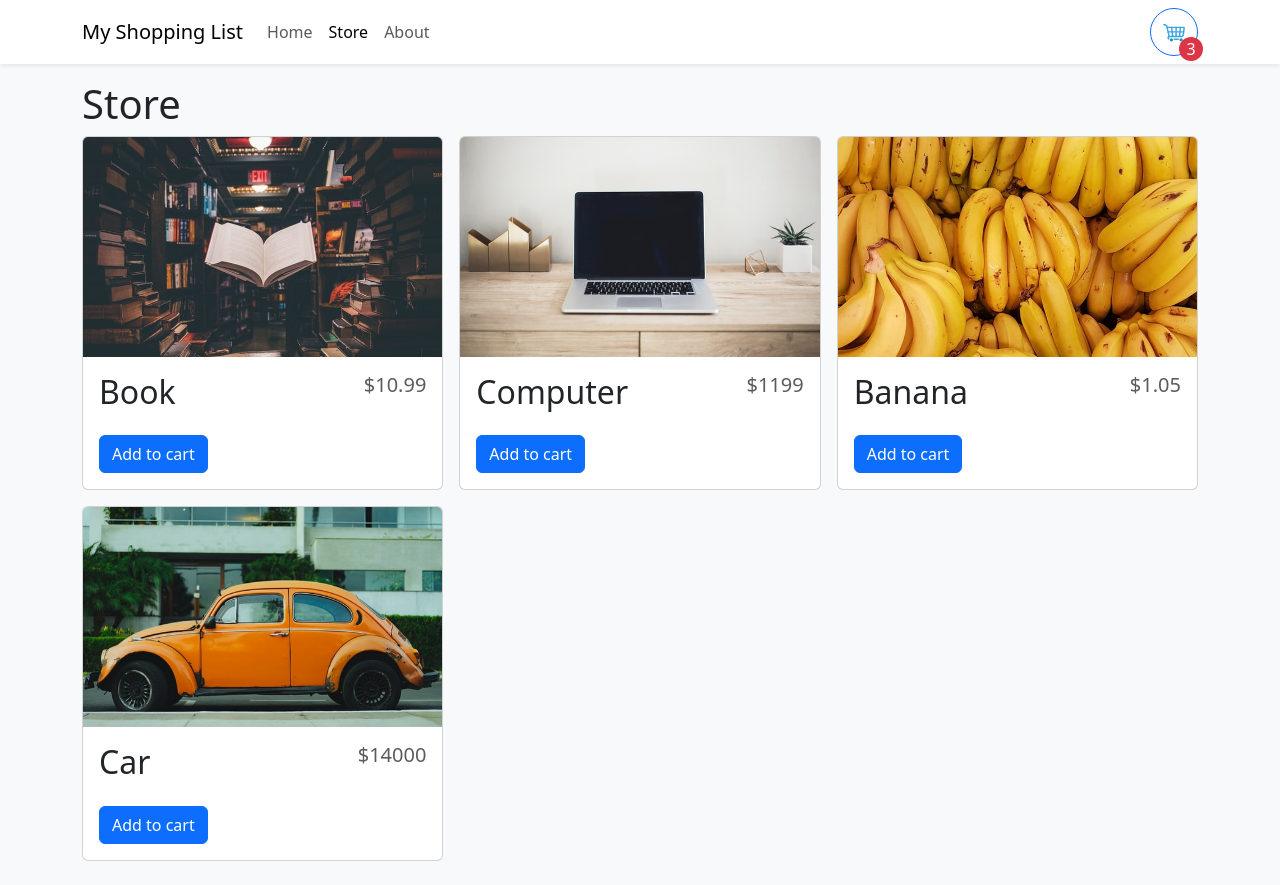
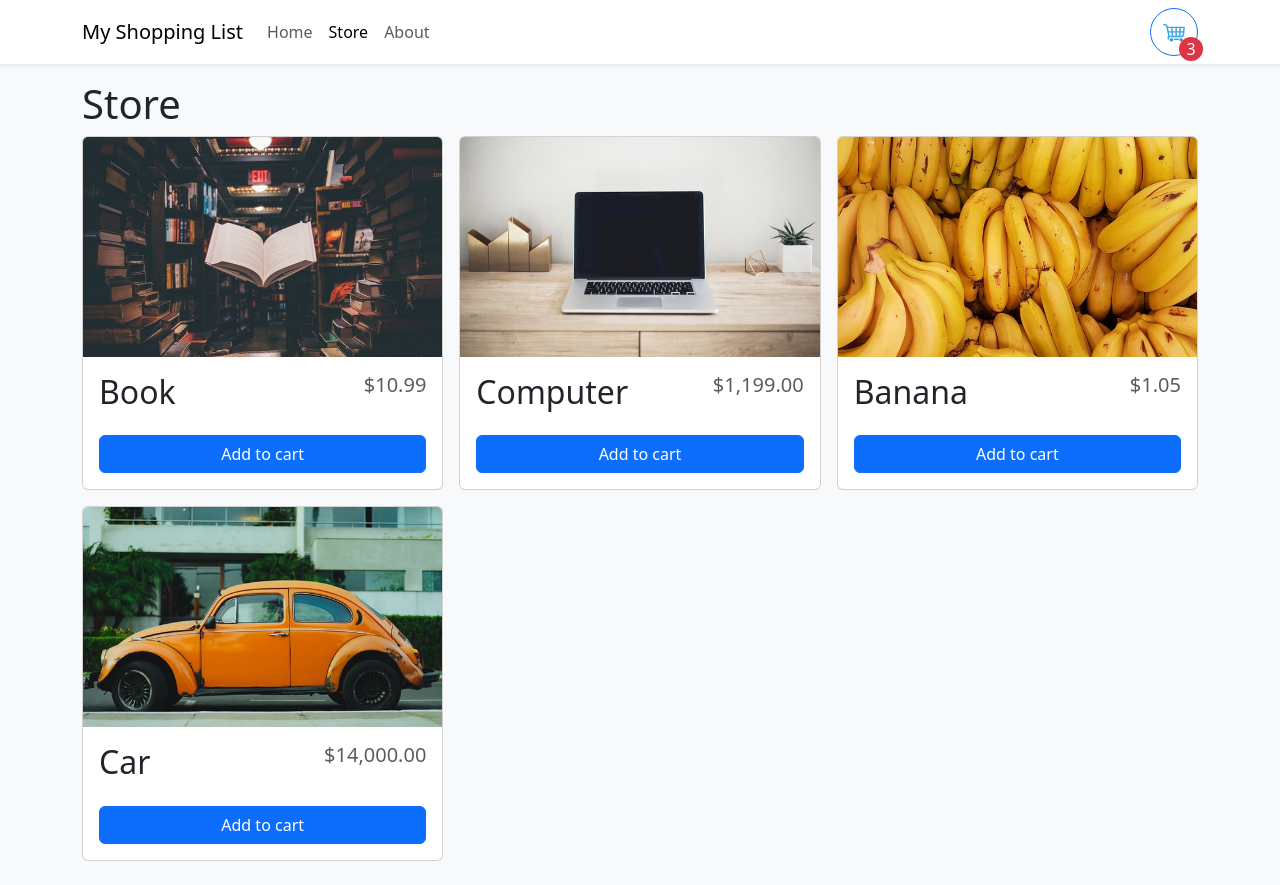
Before and after one commit to IbraheemQadi/Shopping-list, a React (Vite) app: page /store in a window 1280 px wide. Built offline with nearby package versions, Linux system fonts and the light colour scheme; the HTML template or start-up script is replaced by a standard one.

Commit message:
Create a currency format utility

```diff
--- a/src/components/StoreItem.tsx
+++ b/src/components/StoreItem.tsx
@@ -1,4 +1,5 @@
 import { Card } from "react-bootstrap";
+import { formatCurrency } from "../utilities/formatCurrency";
 
 export type StoreItemProps = {
   id: number;
@@ -19,9 +20,9 @@ const StoreItem = ({ name, imgUrl, price }: StoreItemProps) => {
       <Card.Body>
         <Card.Title style={styles.cardTitle}>
           <Card.Text className="fs-2">{name}</Card.Text>
-          <Card.Text className="ms-2 text-muted">${price}</Card.Text>
+          <Card.Text className="ms-2 text-muted">{formatCurrency(price)}</Card.Text>
         </Card.Title>
-        <button className="btn btn-primary">Add to cart</button>
+        <button className="btn btn-primary w-100">Add to cart</button>
       </Card.Body>
     </Card>
   );
--- /dev/null
+++ b/src/utilities/formatCurrency.ts
@@ -0,0 +1,8 @@
+const CURRENCY_FORMATTER = new Intl.NumberFormat(undefined, {
+  currency: "USD",
+  style: "currency",
+});
+
+export function formatCurrency(number: number) {
+  return CURRENCY_FORMATTER.format(number);
+}
```
